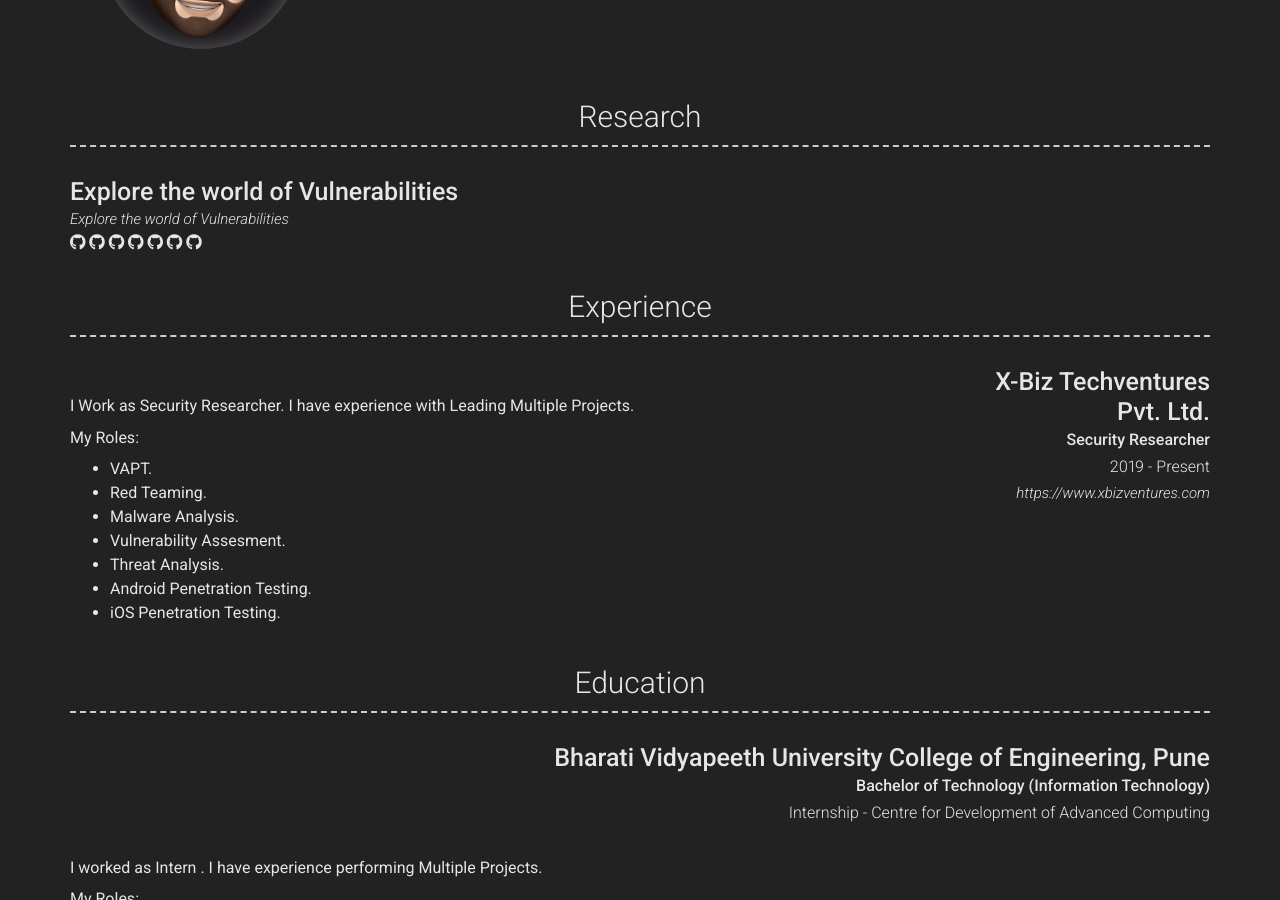
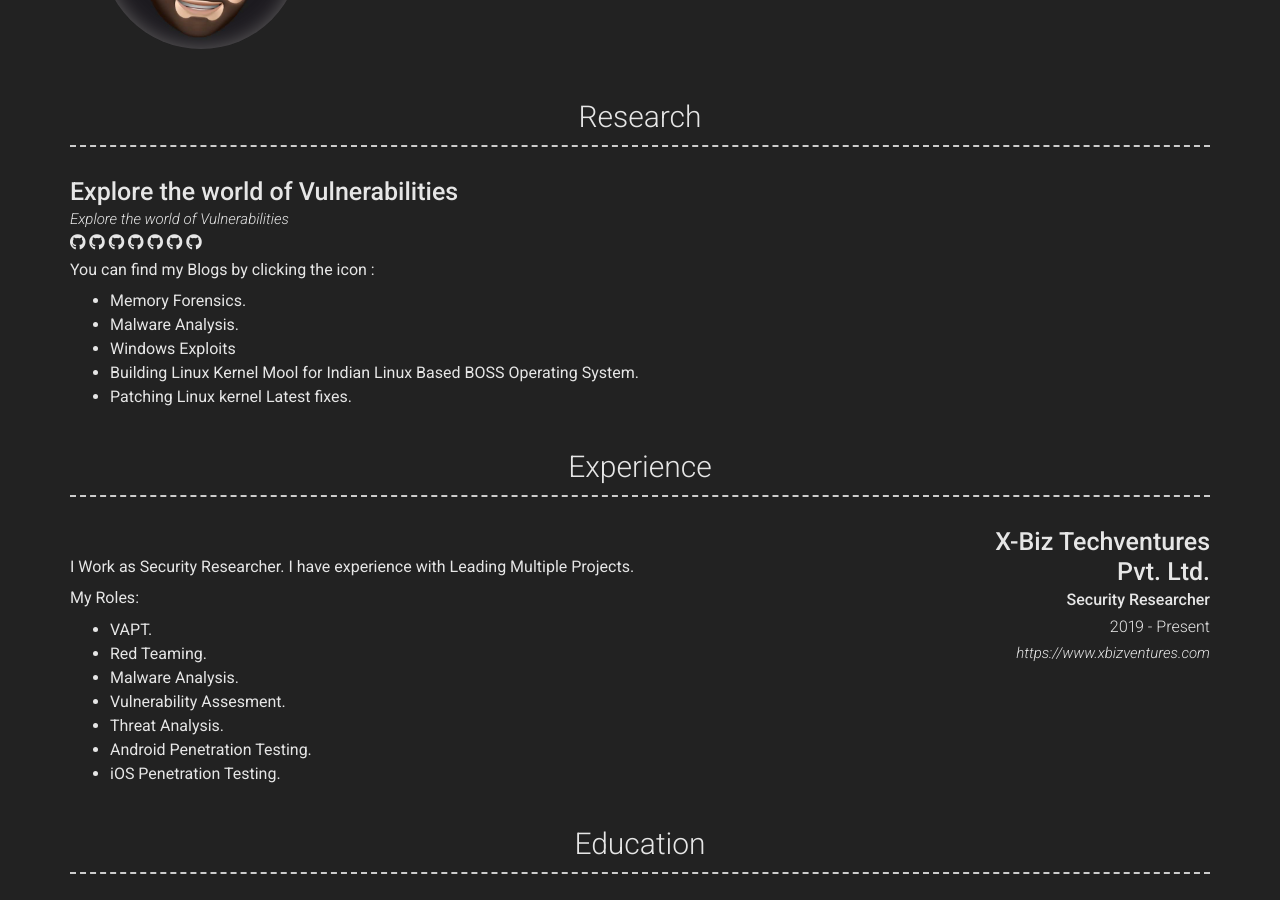
Before and after one commit to yashomer1994/Resume, a Jekyll site: the page built from index.md, in a window 1280 px wide and 900 px high, scrolled down 504 px. Built offline with Jekyll 4.4.1, drawn with Linux system fonts in a browser that asks for light colours; nearby versions of some CDN libraries.

Commit message:
Update _config.yml

```diff
--- a/_config.yml
+++ b/_config.yml
@@ -97,11 +97,11 @@ content:
 
 
         description: | # this will include new lines to allow paragraphs
-        You can find my Blogs by clicking the icon :
+         You can find my Blogs by clicking the icon :
 
-           -  https://yashomer1994.github.io/yash007.github.io/c++/assembly/vba/powershell/2021/02/14/Emotet-Malware.html
-           - Contributing in Open Source Linux Kernel Community.
-           - Implementing TPM in Linux Kernel.
+           - Memory Forensics.
+           - Malware Analysis.
+           - Windows Exploits
            - Building Linux Kernel Mool for Indian Linux Based BOSS Operating System.
            - Patching Linux kernel Latest fixes.
 
```
